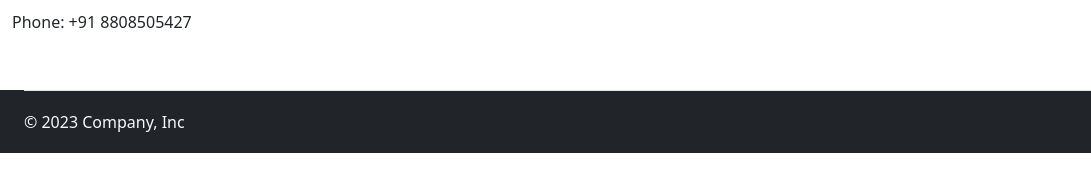
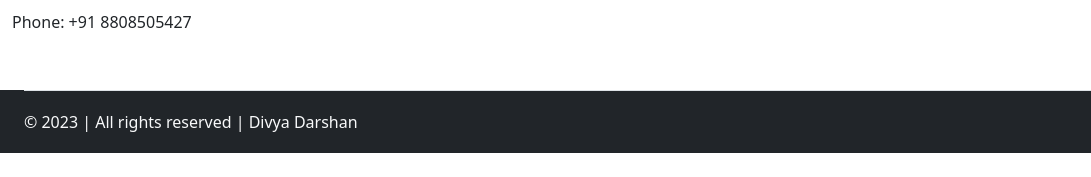
Before and after one commit to mayankkumar4x/DivyaDarshan, a plain HTML site: page about.html in a window 1280 px wide. Shown: the part 800-977 px from the top of the page, 0-1091 px from the left. Drawn offline with nearby package versions, Linux system fonts and the light colour scheme.

Commit message:
footer changed

```diff
--- a/about.html
+++ b/about.html
@@ -85,7 +85,7 @@
 <div class="bg-dark px-4">
     <footer class="d-flex flex-wrap justify-content-between align-items-center py-3 my-4 border-top">
       <div class="col-md-4 d-flex align-items-center">
-        <span class="mb-3 mb-md-0 text-light">© 2023 Company, Inc</span>
+        <span class="mb-3 mb-md-0 text-light">© 2023 | All rights reserved | Divya Darshan</span>
       </div>
 
       <ul class="nav col-md-4 justify-content-end list-unstyled d-flex gap-4">
```
Also changed, not shown: badrinath.html (+1 -1 lines), dwaraka.html (+1 -1 lines), index.html (+1 -1 lines), jagannath.html (+1 -1 lines), rameshwaram.html (+1 -1 lines).
